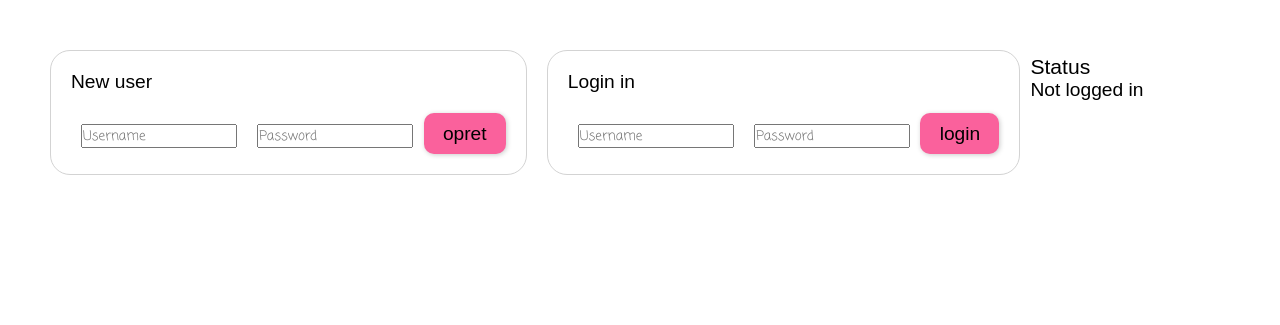
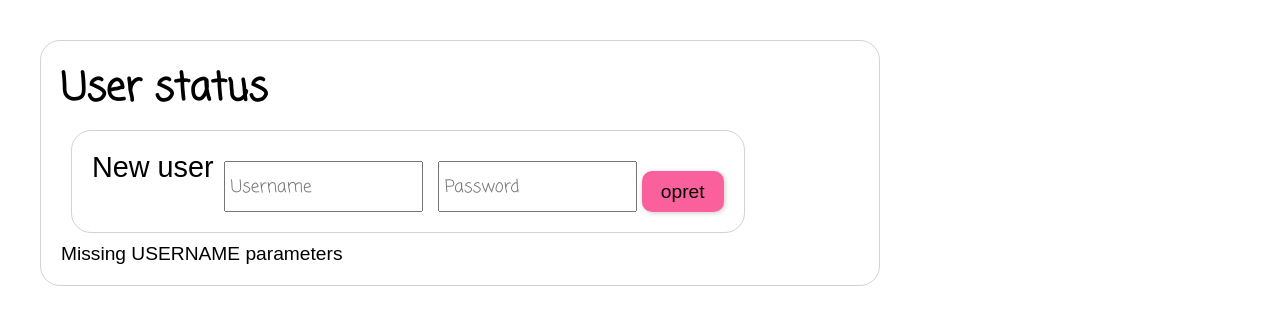
Before and after one commit to okomaro/post-it-system, a PHP site: page / in a window 1280 px wide. Shown: the top 325 px of the page. Run offline with PHP 8.4, Linux system fonts and the light colour scheme; some libraries are stand-ins or nearby versions.

Commit message:
new structures

```diff
--- a/css/style.css
+++ b/css/style.css
@@ -36,11 +36,10 @@ body {
 }
 
 .welcome-field {
-/*	display: block;*/
 	display: flex;
 	flex-wrap: wrap;
-	justify-content:flex-start;
-	width: 100%;
+/*	justify-content:flex-start;*/
+	width: 70%;
 	border-radius: 20px;
 	border: 1px solid lightgray;
 	order: -1;
@@ -94,6 +93,18 @@ body {
 	box-shadow: 3px 3px 3px -4px black;
 	/* font-family: 'Shadows Into Light', cursive; */
 	font-family: 'Coming Soon', cursive;
+}
+
+input {
+
+	text-indent: 5px;
+	font-size: 0.9em;
+}
+
+legend {
+
+	font-size: 1.5em;
+	font-family: sans-serif;
 }
 
 .postit p {
@@ -167,6 +178,7 @@ h1 {
 	font-family: 'Coming Soon', cursive;
 }
 h2 {
+	font-family: 'Coming Soon', cursive;
 	font-size: 1.4em;
 	text-align: center;
 }
@@ -174,13 +186,15 @@ h3 {
 	font-size: 1.1em;
 	font-weight: 500;
 	margin-top: 15px;
+	display: block;
 }
 p {
 	font-size: 0.8em;
 }
 
 strong {
-	margin-top: 30px;
+/*	margin-top: 30px;*/
+	text-align: center;
 }
 .name {
 	position: absolute;
@@ -242,14 +256,13 @@ button {
 }
 
 .submit-button {
-
 	font: 700 2em;
 	background: #fa619c;
 	font-size: 1em;
 	box-shadow: 1px 1px 5px #CBCBCB;
 
 }
-.reset-button {
+.second-button {
 	margin-left: 10px;
 	margin-bottom: 0;
 	font-size: .8em;
--- a/delete_postit.php
+++ b/delete_postit.php
@@ -10,7 +10,7 @@
 	  	$stmt = $link->prepare($sql);
     	$stmt->bind_param('ii', $postitid, $userid);
 		$stmt->execute();
-		header('Location: postit_board.php');
+		header('Location: index.php');
 		exit();
 	}
 else {
--- a/extras.html
+++ b/extras/extras.html
@@ -32,7 +32,7 @@ if($S_SESSION['uid'])
 
 	<div class="draggable postit <?=$cssclass?>">
 
-<form action="delete_postit.php" method="post" onsubmit="return confirm('ER DU SIKKER? vil du slette post-it?')" >
+<form action="../delete_postit.php" method="post" onsubmit="return confirm('ER DU SIKKER? vil du slette post-it?')" >
 	<button type="submit" name="pid" value="<?=$pid?>"><i class="far fa-trash-alt fa-fa-lg" ></i></button>
 </form>
 
--- a/index.php
+++ b/index.php
@@ -4,65 +4,216 @@
 <head>
 	<meta charset="UTF-8">
 	<meta name="viewport" content="width=device-width, initial-scale=1.0">
-	<link rel="stylesheet" href="//code.jquery.com/ui/1.12.1/themes/base/jquery-ui.css">
+
+	<title>Post whatever you want</title>
+
+
+<!--	<link rel="stylesheet" href="//code.jquery.com/ui/1.12.1/themes/base/jquery-ui.css">-->
+
 	<link href="https://fonts.googleapis.com/css?family=Shadows+Into+Light" rel="stylesheet">
 	<link href="https://fonts.googleapis.com/css?family=Coming+Soon" rel="stylesheet">
 	<link rel="stylesheet" href="https://use.fontawesome.com/releases/v5.3.1/css/all.css" integrity="sha384-mzrmE5qonljUremFsqc01SB46JvROS7bZs3IO2EmfFsd15uHvIt+Y8vEf7N7fWAU" crossorigin="anonymous">
+
 	<script src="https://code.jquery.com/jquery-1.12.4.js"></script>
+
 	<script type="text/javascript" src="https://ajax.googleapis.com/ajax/libs/jquery/1.7.2/jquery.min.js"></script>
+
 	<script type="text/javascript" src="https://code.jquery.com/ui/1.8.18/jquery-ui.min.js"></script>
+
 	<!-- main style - stays the last because it overrides the themes of jquery -->
 	<link rel="stylesheet" href="css/style.css">
 
 
-	<title>User access</title>
+	<script>
+	$( function() {
+		$( ".draggable" ).draggable();
+	} );
+	</script>
 
 </head>
 
 <body>
 
-<div class="container user-form">
-<form action="user_add.php" method="post">
-	<div>
+<div class="container welcome-field">
+
+	<h1>User status</h1>
+
+<?php
+	if(!isset($_SESSION['uid'])){ ?>
+
+
+<form id="new-user" action="" method="post">
+	<div class="container user-form">
 		<legend>New user</legend>
 		<input type="text" name="un" placeholder="Username" autocomplete="off" required >
 		<input type="password" name="pw" placeholder="Password" autocomplete="off" required>
 		<button  class="submit-button" type="submit">opret</button>
 	</div>
+	<?php
+
+	$un = filter_input(INPUT_POST, 'un') or die ('Missing USERNAME parameters');
+	$pw = filter_input(INPUT_POST, 'pw') or die ('Missing PASSWORD parameters');
+	$pwhash = password_hash($pw, PASSWORD_DEFAULT);
+
+	require_once('dbcon.php');
+
+    $sql = 'INSERT INTO users (username, pwhash) VALUES (?, ?)';
+    $stmt = $link->prepare($sql);
+    $stmt->bind_param('ss', $un, $pwhash);
+		$stmt->execute();
+
+		if($stmt->affected_rows > 0) {
+		echo 'USER '.$un.' IS CREATED'.PHP_EOL;
+		}
+
+		else {
+		echo 'Can not create user '.$un.'. It already exists. Please use another name'.PHP_EOL;
+		 }
+		?>
 </form>
-</div>
-<br/>
-<div class="container user-form">
-<form action="user_login.php" method="post">
-	<div>
-		<legend>Login in</legend>
+
+	<p> or </p>
+
+<form id="login" action="" method="post">
+
+	<div class="container user-form">
+		<legend>Login</legend>
 		<input type="text" name="un" placeholder="Username" required autocomplete="off">
 		<input type="password" name="pw" placeholder="Password" required autocomplete="off">
 		<button class="submit-button" type="submit">login</button>
 	</div>
+
+<?php
+	$un = filter_input(INPUT_POST, 'un') or die ('Missing USER NAME parameters');
+	$pw = filter_input(INPUT_POST, 'pw') or die ('Missing PASSWORD parameters');
+
+	require_once('dbcon.php');
+
+    $sql = 'select id, pwhash from users where username=?;';
+    $stmt = $link->prepare($sql);
+    $stmt->bind_param('s', $un);
+		$stmt->execute();
+
+		$stmt->bind_result($id, $pwhash);
+
+		while($stmt->fetch()){}
+
+			if (password_verify($pw, $pwhash)){
+
+			echo '<strong>WELCOME user '.$un.' with id:</strong>'.$id.PHP_EOL;
+			$_SESSION['uid']=$id;
+			$_SESSION['uname']=$un;
+
+			}
+
+
+			else {
+			echo 'ILLEGAL passord for USER '.$un.''.PHP_EOL;
+			}
+?>
+
 </form>
-	</div>
 
-	<div>
-		<h3>Status</h3>
-<?php
 
-	if(isset($_SESSION['uid'])){ ?>
-		Currently logged in as <?=$_SESSION['uname']?> with id=<?=$_SESSION['uid']?>
+
+<?php	}
+	else { ?>
+
+	<strong>Currently logged in as <?=$_SESSION['uname']?> with id=<?=$_SESSION['uid']?></strong>
 		<form action="logout.php" method="post">
-			<button type="submit">Logout</button>
+			<button class="second-button" type="submit">Logout</button>
 		</form>
 
 <?php	}
-	else {
-		echo 'Not logged in';
-	}
 
 ?>
 
+
+</div> <!--		end of welcome-field	-->
+
+
+
+<!-- if user is logged in, show the postit system -->
+<?php
+	if(isset($_SESSION['uid'])){ ?>
+
+
+	<div class=" container sidebar">
+
+		<h2>Post-it hvad man vil</h2>
+		<div>
+			<form action="new_post_it.php" method="post">
+				<h3>Overskrift:</h3>
+				<input class="textfield-small" type="text" name="headertext"  placeholder="Overskrift" autocomplete="off" required><br/>
+				<h3>Huskenote:</h3>
+				<textarea class="textfield-large" type="" name="bodytext" placeholder="Hvad skal man huske?" autocomplete="off" required></textarea>
+
+				<h3>Post-it farve:</h3>
+
+				<?php
+		  require_once('dbcon.php');
+		    $sql = 'select id, colorname from color';
+		    $stmt = $link->prepare($sql);
+		    $stmt->execute();
+		    $stmt->bind_result($colorid, $colorname);
+		    while($stmt->fetch()){
+					echo '<input type="radio" name="colorid" value="'.$colorid.'">'.$colorname.PHP_EOL;
+		    }
+		  ?>
+
+				<br/>
+				<button class="submit-button" name="submit" type="submit" value="submit-true"> Post it!</button>
+				<button class="second-button" name="reset" type="reset" value="reset">nullstil</button>
+
+			</form>
+
+		</div>
 	</div>
 
 
 
-</body>
+	<div class="container whiteboard">
+		<!--		good code-->
+		<?php
+		require_once('dbcon.php');
+    $sql = 'select postit.id AS pid, date(createdate), headertext, bodytext, cssclass, users.id AS uid, username, cssclass
+	FROM postit, users, color
+WHERE users_id = users.id AND color_id=color.id;';
+
+    $stmt = $link->prepare($sql);
+		$stmt->execute();
+	$stmt->bind_result($pid, $createdate, $htext, $btext, $cssclass, $uid, $username, $cssclass);
+	while ($stmt->fetch()) { ?>
+
+	<div class="draggable postit <?=$cssclass?>">
+
+<form action="delete_postit.php" method="post" onsubmit="return confirm('ER DU SIKKER? vil du slette post-it?')">
+	<button type="submit" name="pid" value="<?=$pid?>"><i class="far fa-trash-alt fa-fa-lg" ></i></button>
+</form>
+
+		<h2><?=$htext?></h2>
+		<p><?=$btext?></p>
+		<p class="name"><?=$username?></p>
+		<time datetime="Y-M-D" ><?=$createdate?></time>
+	</div>
+
+<?php } ?>
+
+<!--		end of good code-->
+
+		</div>
+
+<?php	}
+	else {
+		echo '<strong> You are not logged in and therefore can not see post-it system</strong>';
+	}
+
+?>
+<!-- end of block: if user is loged in show the postit system -->
+
+
+
+	</body>
+
+
 </html>
--- a/logout.php
+++ b/logout.php
@@ -19,4 +19,5 @@ if (ini_get("session.use_cookies")) {
 // Finally, destroy the session.
 session_destroy();
 
-echo "You are now logged out :-(";
+header('Location: index.php');
+		exit();
--- a/new_post_it.php
+++ b/new_post_it.php
@@ -13,5 +13,5 @@
 	$stmt->execute();
 
 //	header('HTTP/1.1 303 See other');
-	header('Location: postit_board.php');
+	header('Location: index.php');
 	exit();
```
Also changed, not shown: extras/info.php (renamed from user_approved.php, +5 -9 lines), extras/user_approved.php (renamed from info.php, +9 -5 lines), postit_board.php (deleted, +0 -162 lines), user_add.php (+2 -18 lines), user_login.php (+3 -19 lines), extras/index1.html (renamed from _old/index1.html), 2 other files.
